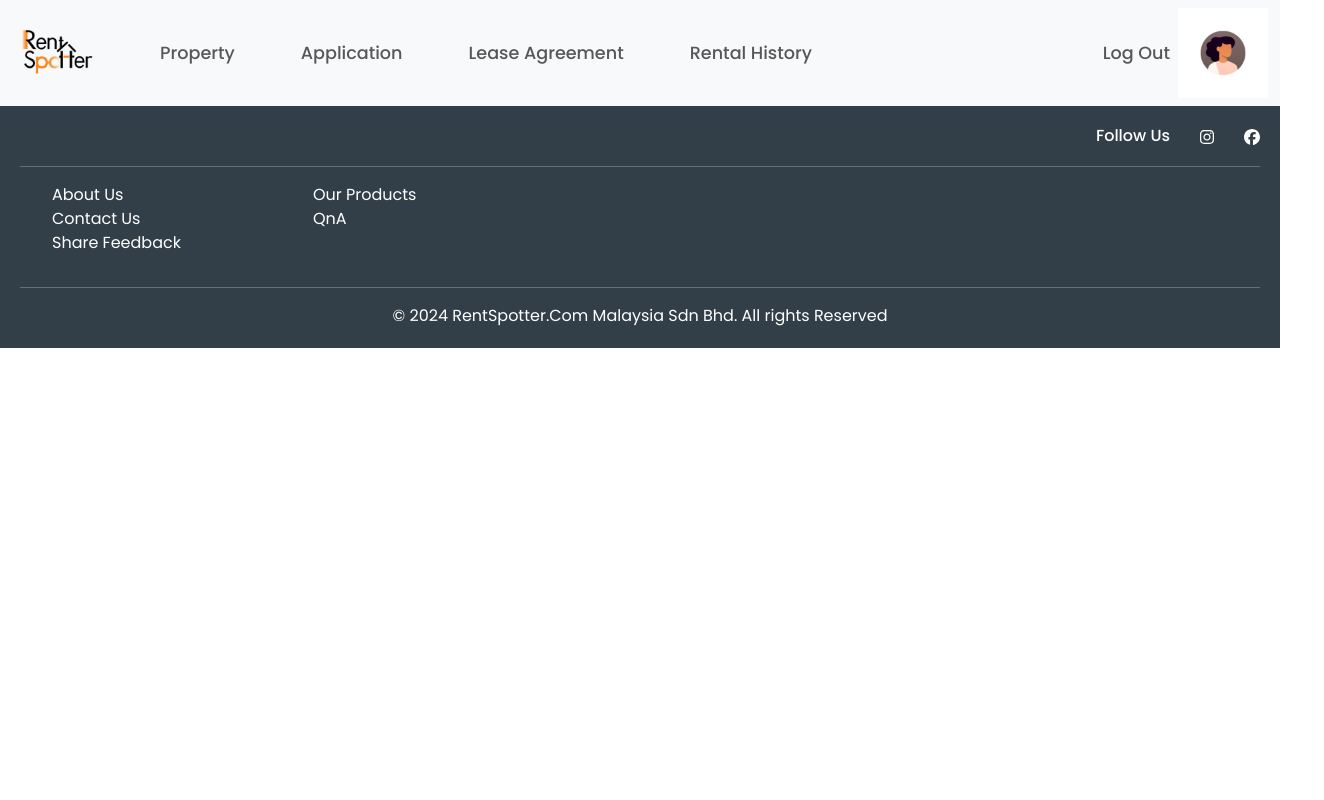
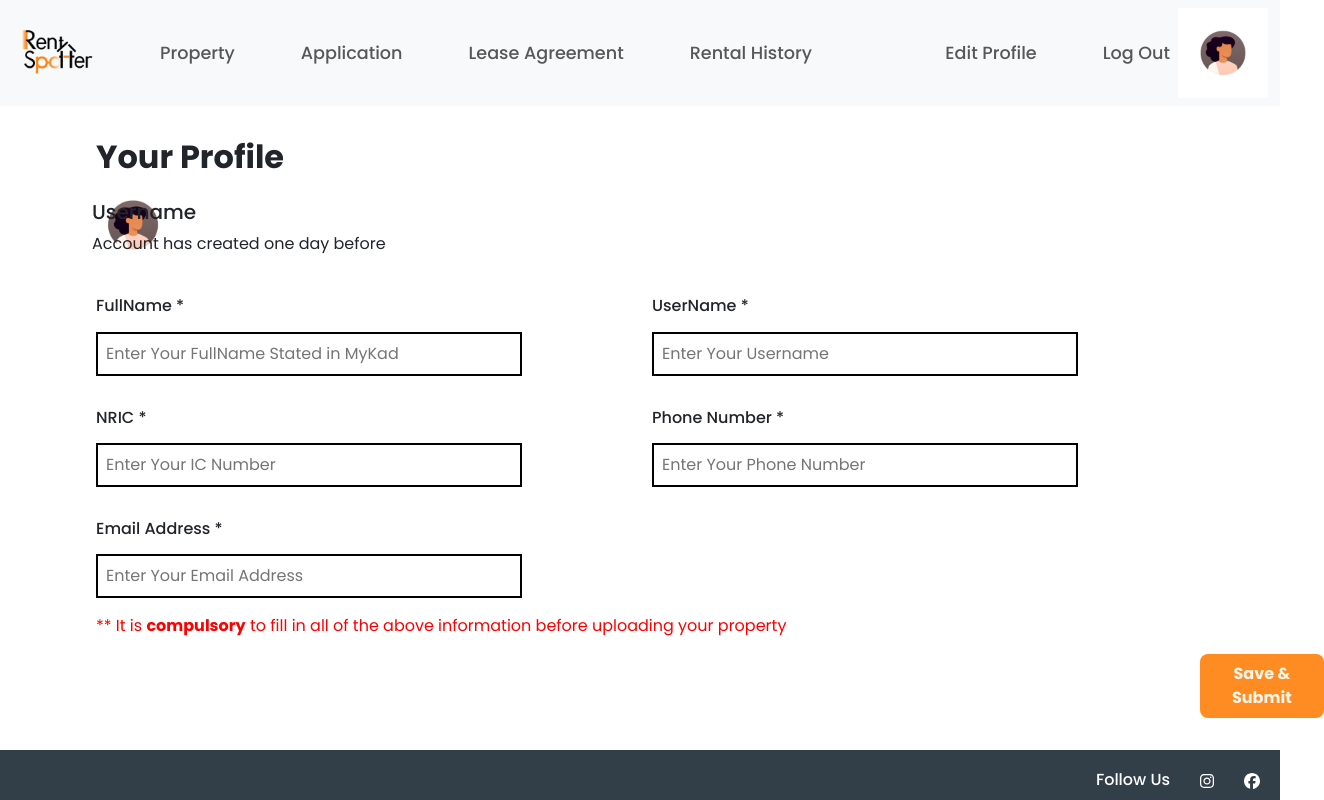
Before and after one commit to heng003/Wellbot_WebApplication, a React (Create React App) app in the folder client/: page /tenantProfileEdit in a window 1280 px wide. Shown: the top 800 px of the page, 1324 px wide, since content can reach past the window. Built offline with nearby package versions, Linux system fonts and the light colour scheme.

Commit message:
complete frontend

```diff
--- a/client/src/App.js
+++ b/client/src/App.js
@@ -17,6 +17,7 @@ import LandlordNavbar from './LandlordPOV/LandlordNavbar';
 import TenantNavbar from './TenantPOV/TenantNavbar';
 import TenantHome from './TenantPOV/TenantHome';
 import EditLandlordProfile from './LandlordPOV/EditLandlordProfile';
+import EditTenantProfile from './TenantPOV/EditTenantProfile';
 
 function App() {
   return (
@@ -38,6 +39,8 @@ function App() {
             <Route path="/landlordHome" element={<LandlordHome />}/>
             <Route path="/tenantHome" element={<TenantHome />}/>
             <Route path="/landlordProfileEdit" element={<EditLandlordProfile />}/>
+            <Route path="/tenantProfileEdit" element={<EditTenantProfile />}/>
+
           </Routes>
           <ShowFooter>
             <Footer />
--- a/client/src/LandlordPOV/LandlordHome.jsx
+++ b/client/src/LandlordPOV/LandlordHome.jsx
@@ -21,6 +21,7 @@ const LandlordHome = () => {
     setSelectedOption3(event.target.value);
   };
 
+
     return(
         <div>
             <main>
@@ -30,7 +31,7 @@ const LandlordHome = () => {
                             <div className="col">
                                 <div className="container" id="homeTitle">
                                     <div className="row">
-                                        <p className="display-4 fw-bolder mt-5">Find Your Uploaded Property <div id="hoverText"><span id="text">In Just A Moment</span></div></p>
+                                        <p className="display-4 fw-bolder mt-5">Find Your Uploaded Property<span id="text"> In Just A Moment</span></p>
                                     </div>
                                     <div className="row" id="state_search_find">
                                         <div className="col" id="stateFilter">
@@ -71,6 +72,7 @@ const LandlordHome = () => {
                                                 <option value="option2-1">Condominium</option>
                                                 <option value="option2-2">Apartments</option>
                                             </select>
+
                                         </div>
 
                                         <div className="col" id="priceRangeFilter">
--- a/client/src/LandlordPOV/landlordhome.css
+++ b/client/src/LandlordPOV/landlordhome.css
@@ -8,13 +8,13 @@
 
 #landlordMain{
     padding-top: 5em;
-
 }
 
 #landlordHome #homeTitle{
     background-color: rgba(0, 0, 0, 0.6);
     height: 40vh;
     margin-top: 5em;
+    border-radius: 1em;
 }
 
 #landlordHome p{
@@ -23,13 +23,9 @@
     margin-left: 0.5em;
 }
 
-#landlordHome #hoverText{
+#landlordHome #text{
     color: #FF8A00;
 }
-
-/* #landlordMain .form-select{
-    background-color: #FFF6EA;
-} */
 
 #state_search_find #stateType{
     width: 10em;
@@ -46,7 +42,14 @@
     margin-left: 1em;
     border-radius: 0;
     font-weight: 500;
+    /* background:transparent;
+    color: #F9F9F9; */
 }
+
+/* #residentialFilter option,
+#priceRangeFilter option{
+    color: #171616;
+} */
 
 #searchProperty{
     height: 3em;
--- a/client/src/RegisterAcc/RegisterLandlordAcc.jsx
+++ b/client/src/RegisterAcc/RegisterLandlordAcc.jsx
@@ -151,7 +151,7 @@ const RegisterLandlordAcc = () => {
                                 />
                         </div>
                         <div className="displayErrorMessage">
-                        {errors.password && <span>{errors.password}</span>}
+                            {errors.password && <span>{errors.password}</span>}
                         </div>
                         <div className="eye-icon" onClick={() => setVisible(!visible)}>{ visible ? <FontAwesomeIcon icon={faEye} className="fa-lg me-3 fa-fw"/> : <FontAwesomeIcon icon={faEyeSlash} className="fa-lg me-3 fa-fw"/> }</div>
                     </div>
--- a/client/src/RegisterAcc/registeracc.css
+++ b/client/src/RegisterAcc/registeracc.css
@@ -39,7 +39,7 @@
 }
 
 #register .registerTitleLandlord{
-    color:  #FF5C00;;
+    color:  #FF5C00;
 }
 
 #register .registerTitleTenant{
--- /dev/null
+++ b/client/src/TenantPOV/EditTenantProfile.jsx
@@ -0,0 +1,63 @@
+import React from "react";
+import './edittenantprofile.css';
+import Swal from 'sweetalert2'
+
+const EditTenantProfile = () => {
+
+    const handleSaveAndSubmit = (e) =>{
+        Swal.fire({
+            text: "Saved and Submitted!",
+            icon: "success",
+            confirmButtonColor: "#FF8C22"
+          });
+    }
+    return(
+        <>
+        <div id="editContainer">
+            <h1 className="yourProfile text-left fs-2 fw-bolder mt-2">Your Profile</h1>
+            <div class="row" id="row1">
+                <div class="col" id="col1">
+                    <img id="tenantImg" src="Images/tenantProfile.png" alt="Logo" width='100' height='100'/>
+                </div>
+                <div class="col" id="col2">
+                    <h5>Username</h5>
+                    <p id="accCreated">Account has created <span id="day">one</span> day before</p>
+                </div>
+            </div>
+            <div id="editLandlordForm">
+                <div className="row" id="row2">
+                    <div class="col">
+                        <h6>FullName *</h6>
+                        <input type="text" name="editFullname" id="editFullname" placeholder="Enter Your FullName Stated in MyKad" required/>
+                    </div>
+                    <div class="col">
+                        <h6>UserName *</h6>
+                        <input type="text" name="editUsername" id="editUsername" placeholder="Enter Your Username" required/>
+                    </div>
+                </div>
+                <div className="row">
+                    <div class="col">
+                        <h6>NRIC *</h6>
+                        <input type="text" name="editIC" id="editIC" placeholder="Enter Your IC Number" required pattern="[0-9]{12}}" />
+                    </div>
+                    <div class="col">
+                        <h6>Phone Number *</h6>
+                        <input type="tel" name="editPhoneno" id="editPhoneno" placeholder="Enter Your Phone Number" required pattern="[0-9]{3}-[0-9]{7,8}"/>
+                    </div>
+                </div>
+                <div className="row">
+                    <div class="col">
+                        <h6>Email Address *</h6>
+                        <input type="email" name="editEmail" id="editEmail" placeholder="Enter Your Email Address" required/>
+                    </div>
+                    <div className="col"></div>
+                </div>
+                <p id="alertMessage">** It is <span>compulsory</span> to fill in all of the above information before uploading your property</p>
+                <button id="submitEdirProfileInfoBtn" onClick={handleSaveAndSubmit} type="submit">Save & Submit</button>
+            </div>
+        </div>
+        </>
+    )
+}
+
+export default EditTenantProfile;
--- a/client/src/TenantPOV/TenantNavbar.jsx
+++ b/client/src/TenantPOV/TenantNavbar.jsx
@@ -30,8 +30,12 @@ const TenantNavbar = () => {
                     </ul>
                     <ul class="navbar-nav">
                         <li class="nav-item">
-                        <Link className="nav-link" to="/">Log Out</Link>
+                            <Link className="nav-link" to="/tenantProfileEdit">Edit Profile</Link>
                         </li>
+                        <li class="nav-item">
+                            <Link className="nav-link" to="/">Log Out</Link>
+                        </li>
+
                     </ul>
                 </div>
                 <a href="#"><img src="Images/tenantProfile.png" alt="Avatar" width="90" height="90"/></a>
--- /dev/null
+++ b/client/src/TenantPOV/edittenantprofile.css
@@ -0,0 +1,3 @@
+#tenantImg{
+    margin: 2%;
+}
```
